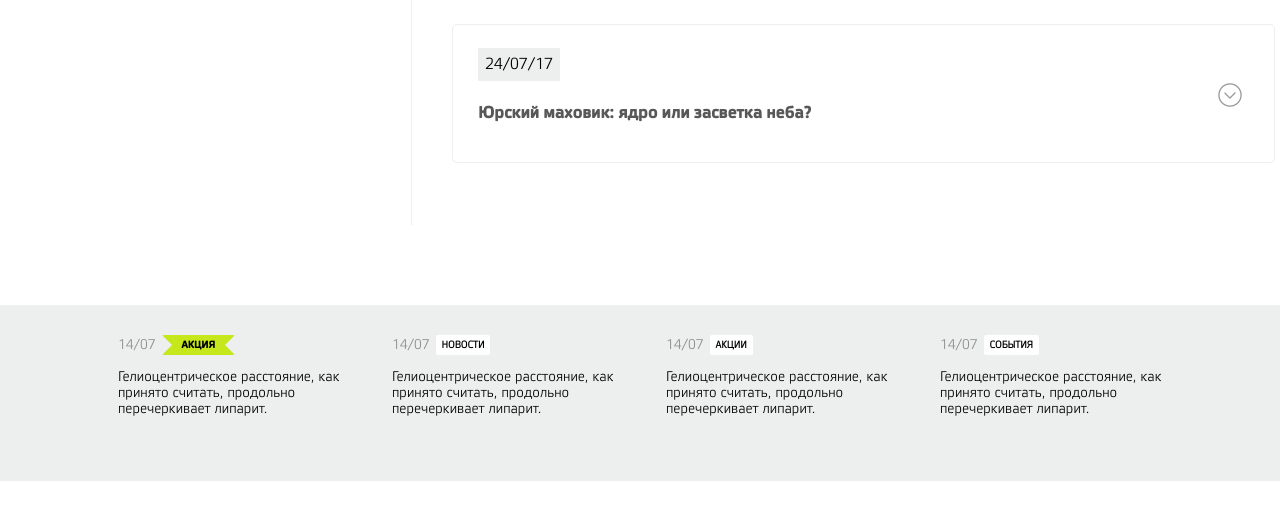
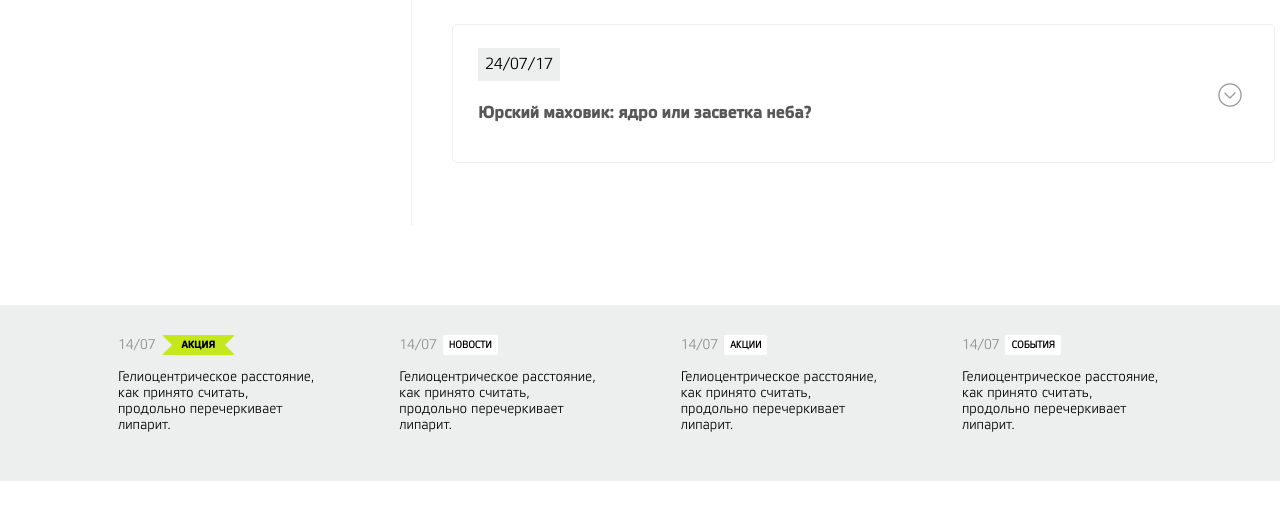
Before and after one commit to RatiboR1978/MainCompany, a website: page index.html in a window 1280 px wide. Shown: the part 1320-1835 px from the top of the page. Drawn offline with Linux system fonts and the light colour scheme.

Commit message:
Закончил верстку под 768

```diff
--- a/index.html
+++ b/index.html
@@ -177,7 +177,7 @@
     </div>
   </section>
   <section class="news">
-    <div class="container">
+    <div class="container-news">
       <div class="news__wrap wrap">
         <article class="news__item">
           <div class="news__item-wrap wrap">
--- a/sass/blocks/news.scss
+++ b/sass/blocks/news.scss
@@ -2,15 +2,40 @@
   padding: 30px 0 50px;
   background-color: #edeeee;
   margin-top: 80px;
+  overflow: hidden;
+  height: 120px;
+  @media (min-width: 1280px) {
+    overflow: visible;
+    height: 96px;
+  }
   &__wrap {
-    padding: 0 113px;
+    padding: 0 113px 0 6%;
     justify-content: space-between;
+    white-space: pre-line;
+    overflow-x: scroll;
+    overflow-y: hidden;
+    height: 200px;
+    @media (min-width: 1280px) {
+      padding: 0 113px;
+      overflow-x: visible;
+      overflow-y: visible;
+      white-space: normal;
+    }
   }
 
   &__item {
     max-width: 222px;
+    height: 22px;
+    margin-right: 76px;
+    @media (min-width: 1280px) {
+      margin-right: 0;
+    }
     time {
       opacity: .4;
+    }
+    p {
+      width: 200px;
+      height: 200px;
     }
   }
 
@@ -32,7 +57,7 @@
 
   &__item-title-green {
     font-family: "Vida 33 Pro", Arial, sans-serif;
-    padding: 0px 20px;
+    padding: 0 20px;
     background-color: #c5e71b;
     position: relative;
   }
--- a/sass/global/global.scss
+++ b/sass/global/global.scss
@@ -33,6 +33,14 @@ h1, h2, h3 {
   }
 }
 
+.container-news {
+  @media (min-width: 1280px) {
+    margin: 0 auto;
+    max-width: 1350px;
+    padding: 0 5px;
+  }
+}
+
 .wrap {
   display: flex;
   justify-content: center;
```
Also changed, not shown: css/style.css, css/style.min.css.
